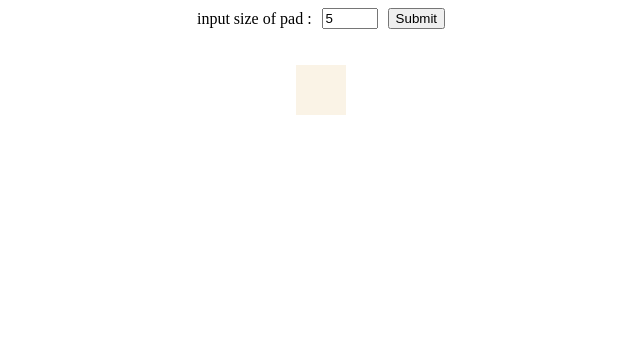
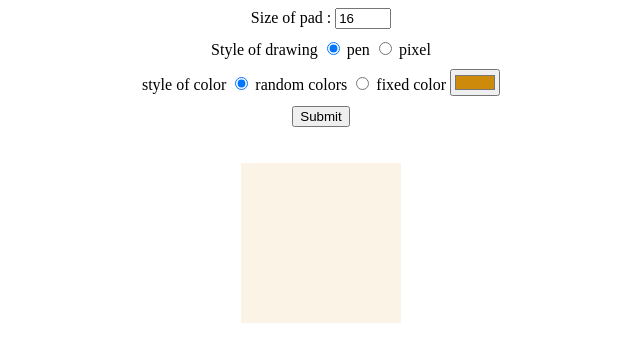
Before and after one commit to IbrahimGaberOfficial/Etch-a-Sketch, a plain HTML site: page index.html in a window 1280 px wide. Shown: the whole page, without its empty margins (319-959 px from the left). Drawn offline with Linux system fonts and the light colour scheme.

Commit message:
added options to select - style of drawing - style of color
this is still only in html elements, and will activate them using JS DOM.

```diff
--- a/index.html
+++ b/index.html
@@ -11,8 +11,25 @@
 
 <body>
     <form class="form">
-        <label for="dimention">input size of pad :</label>
-        <input type="number" id="dimention" name="dimention" min="10" max="64">
+        <div>
+            <label for="dimention">Size of pad :</label>
+            <input type="number" id="dimention" name="dimention" min="10" max="64">
+        </div>
+        <div class="style-options">Style of drawing
+
+            <input id="style-pen" name="style" type="radio" value="pen" checked>
+            <label for="style-pen">pen</label>
+
+            <input id="style-pixel" name="style" type="radio" value="pixel">
+            <label for="style-pixel">pixel</label>
+        </div>
+        <div class="color-options"> style of color
+            <input type="radio" name="color-style" id="random-color" checked>
+            <label for="random-color">random colors</label>
+            <input type="radio" name="color-style" id="fixed-color">
+            <label for="fixed-color">fixed color</label>
+            <input type="color" value="#ce8a0b">
+        </div>
         <input id="submit-btn" type="submit">
     </form>
     <br>
--- a/script.js
+++ b/script.js
@@ -3,7 +3,7 @@ let submitBtn = document.querySelector("#submit-btn");
 let gridContainer = document.querySelector("#grid-container");
 
 function createGrid() {
-  if (dimention.value == "") dimention.value = 5;
+  if (dimention.value == "") dimention.value = 16;
   // remove the old grid if existed
   while (gridContainer.hasChildNodes()) {
     gridContainer.removeChild(gridContainer.firstChild);
@@ -26,7 +26,7 @@ function createGrid() {
     gridElement.style.opacity = "0.1";
     // gridElement.style.backgroundColor = `rgb(${getRandomNumber()}, ${getRandomNumber()}, ${getRandomNumber()})`;
 
-    gridElement.addEventListener("mousedown", () => {
+    gridElement.addEventListener("pointerdown", () => {
       gridElement.style.backgroundColor = "black"
       gridElement.style.opacity = `${0.1 + Number(gridElement.style.opacity) }`
     });
--- a/style.css
+++ b/style.css
@@ -2,7 +2,10 @@
     display: flex;
     align-items: center;
     justify-content: center;
+    flex-direction: column;
     gap: 10px;
+        margin-left: auto;
+    margin-right: auto;
 
 }
 #grid-container{
@@ -18,5 +21,5 @@
 .grid-element{
     height: 10px;
     width: 10px;
-    background-color: rgb(206, 138, 11);
+    background-color: #ce8a0b;
 }
```
